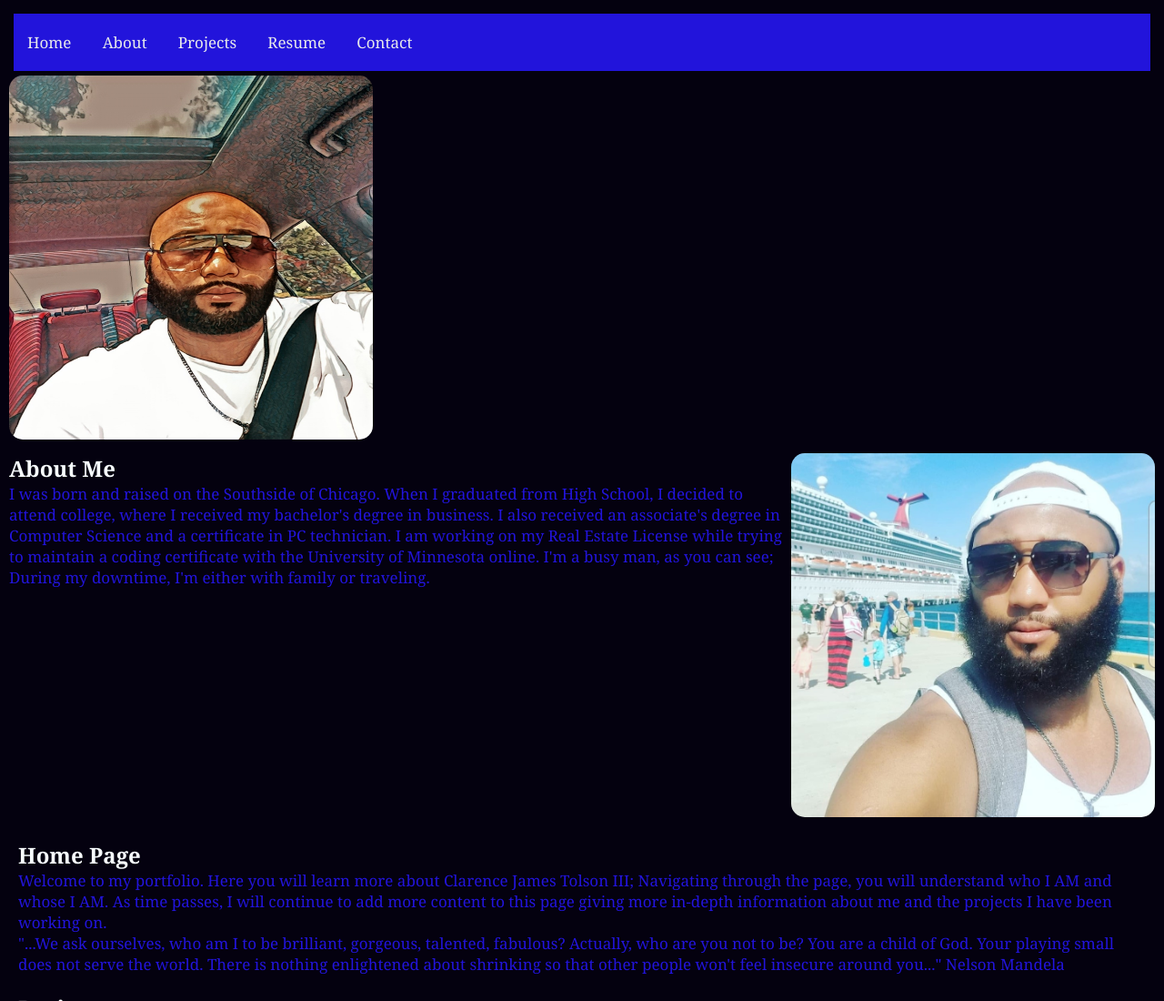
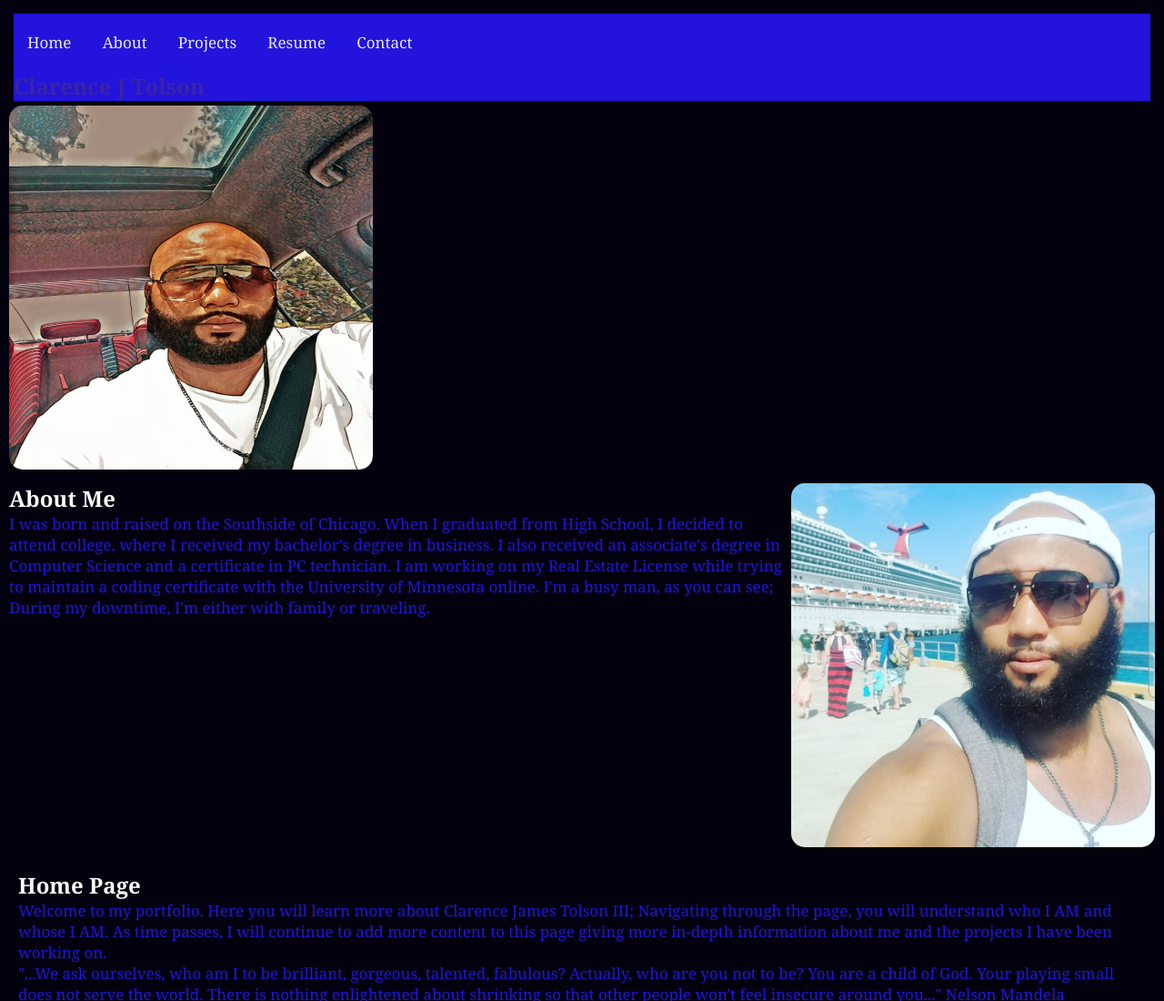
Before and after one commit to SudoSapien21/Getting-to-Know-Clarence-, a plain HTML site: page index.html in a window 1280 px wide. Shown: the top 1100 px of the page at 91% size. Drawn offline with Linux system fonts and the light colour scheme.

Commit message:
Placed my name in the navigation section and made updates to the read.me file

```diff
--- a/index.html
+++ b/index.html
@@ -20,6 +20,8 @@
                 <li><a href="./assets/resume.pdf">Resume</a></li>
 
                 <li><a href="#contact">Contact</a></li>
+
+                <h1>Clarence J Tolson</h1>
 
                 </ul>
 
```
Also changed, not shown: 1 other file.
